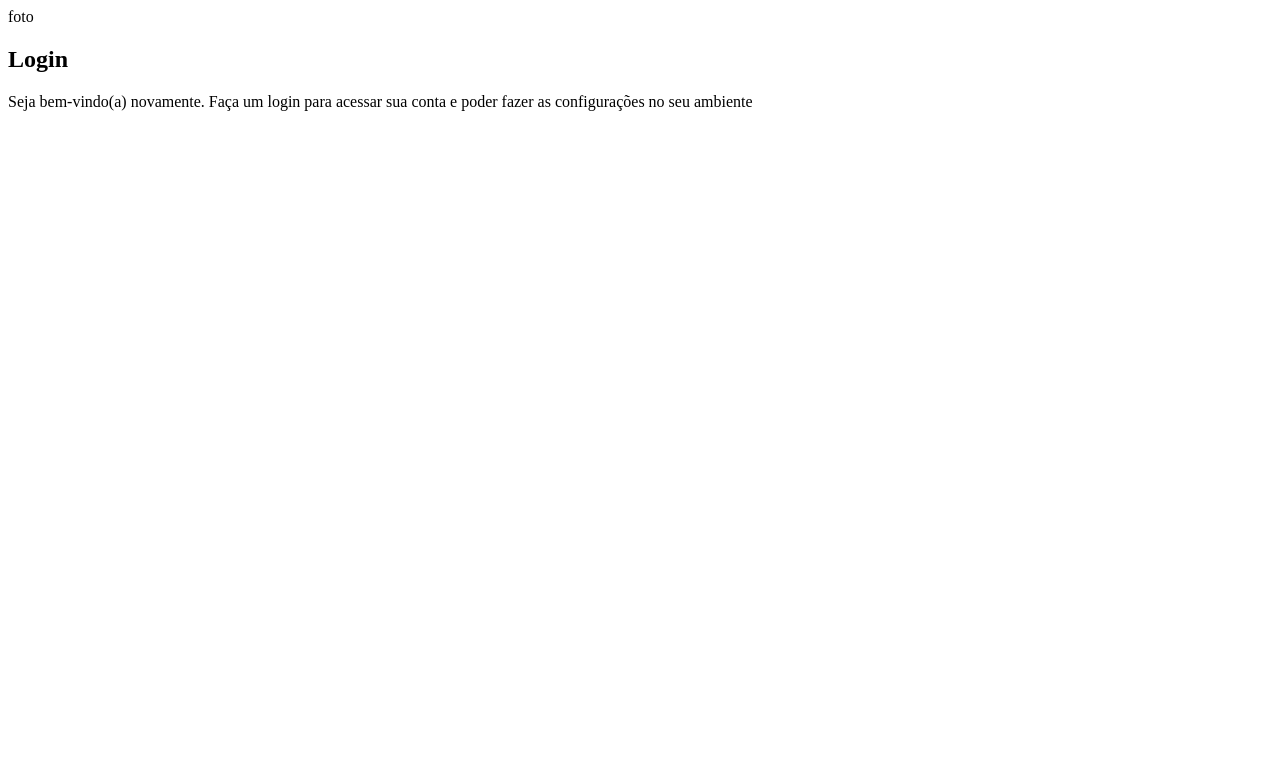
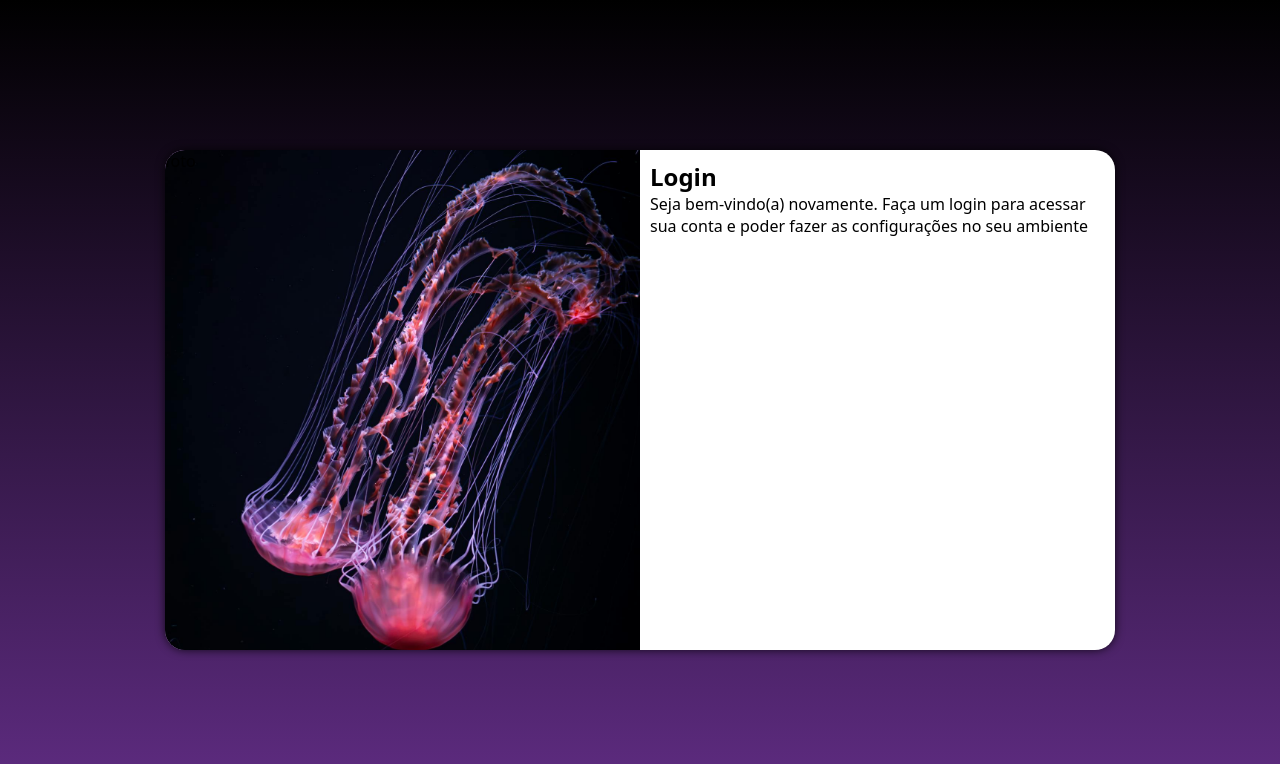
Before and after one commit to JhuzeVicthor/projeto-login, a plain HTML site: page index.html in a window 1280 px wide. Drawn offline with Linux system fonts and the light colour scheme.

Commit message:
atualizando

```diff
--- /dev/null
+++ b/estillos/media-query.css
@@ -0,0 +1,43 @@
+@charset "UTF-8";
+
+@media screen and (min-width: 768px) and (max-width: 992px){
+    body{
+        background-image: linear-gradient(to top, #5f2c82, black);
+    }
+
+    section#login{
+        width: 80vw;
+    }
+
+    section#login > div#imagem{
+        float: left;
+        width: 50%;
+        height: 100%;
+    }
+
+    section#login > div#formulario{
+        float: right;
+        width: 50%;
+    }
+}
+
+@media screen and (min-width: 992px){
+    body{
+        background-image: linear-gradient(to top, #5f2c82, black);
+    }
+
+    section#login{
+        width: 950px;
+    }
+
+    section#login > div#imagem{
+        float: left;
+        width: 50%;
+        height: 100%;
+    }
+
+    section#login > div#formulario{
+        float: right;
+        width: 50%;
+    }
+}
--- a/estillos/style.css
+++ b/estillos/style.css
@@ -0,0 +1,56 @@
+@charset "UTF-8";
+
+/*
+    paleta de cores
+    verde: #49a09d
+    lilás: #5f2c82
+*/
+
+*{
+    font-family: system-ui, -apple-system, BlinkMacSystemFont, 'Segoe UI', Roboto, Oxygen, Ubuntu, Cantarell, 'Open Sans', 'Helvetica Neue', sans-serif;
+    padding: 0px;
+    margin: 0px;
+    box-sizing: border-box;
+}
+
+body, html{
+    background-color: #5f2c82;
+    height: 100vh;
+    width: 100vw;
+}
+
+main{
+    position: relative;
+    height: 100vh;
+    width: 100vw;
+}
+
+section#login{
+    position: absolute;
+    top: 50%;
+    left: 50%;
+    transform: translate(-50%, -50%);
+    overflow: hidden;
+
+    background-color: white;
+    width: 250px;
+    height: 500px;
+    border-radius: 20px;
+    box-shadow: 0px 0px 10px rgba(0, 0, 0, 0.774);
+
+    transition: width .3s, height .3s;
+    transition-timing-function: ease;
+}
+
+section#login > div#imagem{
+    display: block;
+    background: #5f2c82 url(../imagens/pexels-florian-eckerle-269098632-26691734.jpg ) no-repeat;
+    background-size: cover;
+    background-position: center center;
+    height: 200px;
+}
+
+section#login > div#formulario{
+    display: block;
+    padding: 10px;
+}
--- a/index.html
+++ b/index.html
@@ -5,6 +5,7 @@
     <meta name="viewport" content="width=device-width, initial-scale=1.0">
     <title>Login</title>
     <link rel="stylesheet" href="estillos/style.css">
+    <link rel="stylesheet" href="estillos/media-query.css">
 </head>
 <body>
     <main>
```
